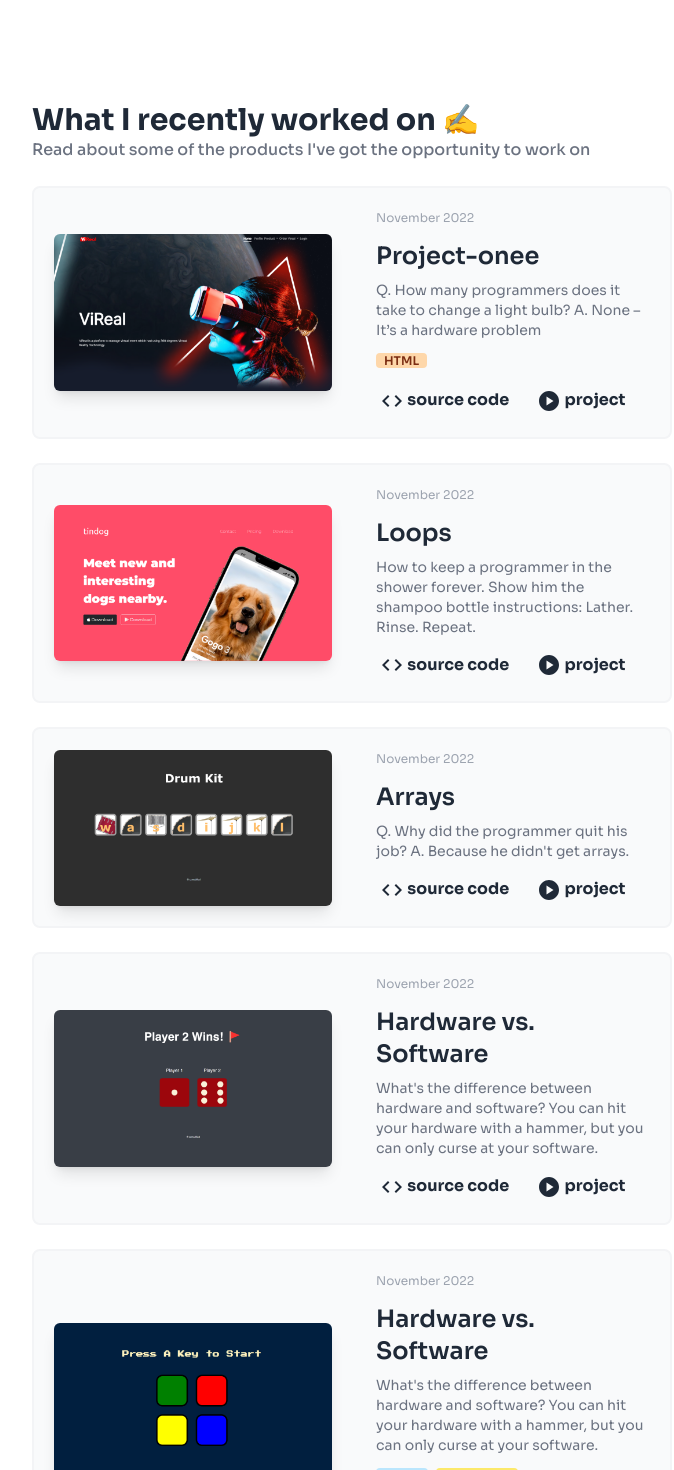
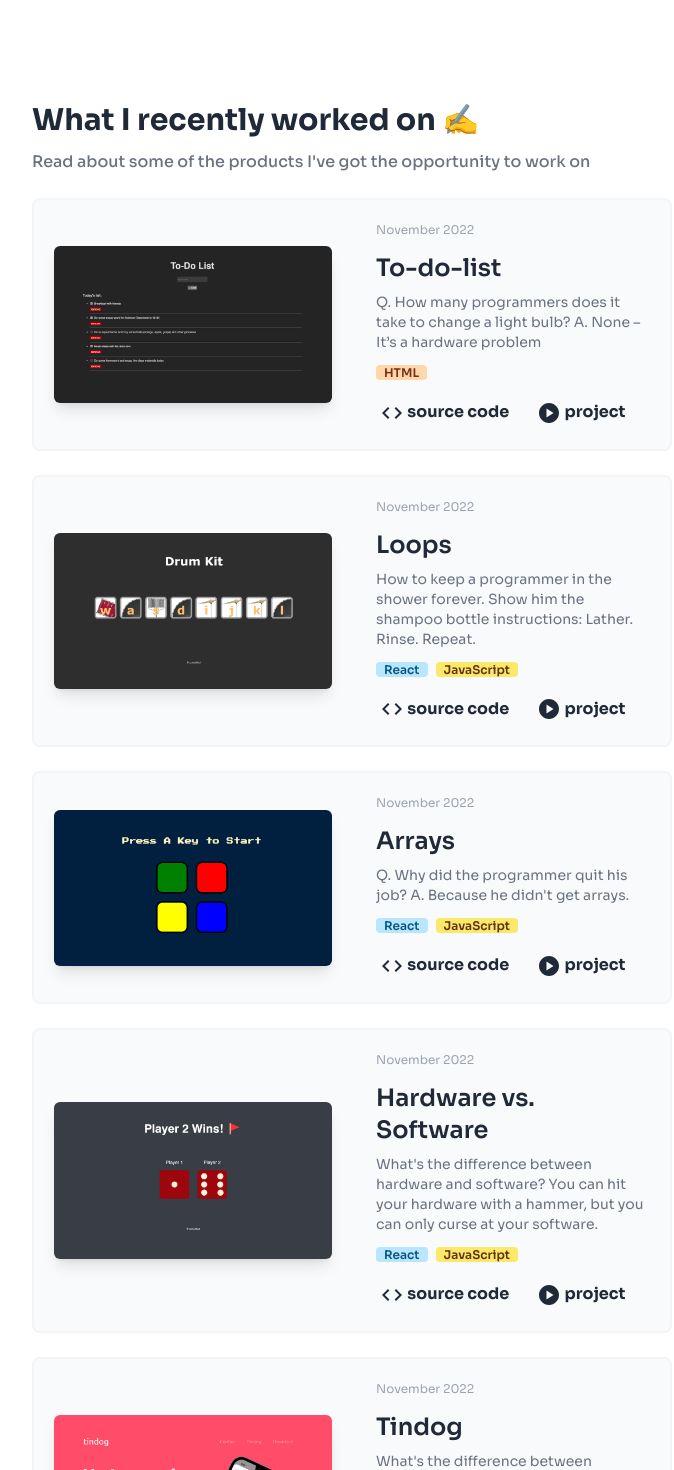
Before and after one commit to chezapangestu/chezapangestu.github.io, a React (Create React App) app: page / in a window 1280 px wide. Shown: the part 4200-5670 px from the top of the page, without its empty margins (288-962 px from the left). Built offline with nearby package versions, Linux system fonts and the light colour scheme.

Commit message:
fixin some pict fro the project section

```diff
--- a/src/component/Contact.jsx
+++ b/src/component/Contact.jsx
@@ -4,9 +4,10 @@ function Contact(){
     return(
         <section id="contact-me">
                 <div className="next-section sm:small-body md:medium-body lg:large-body dark:bg-dark-black text-gray-800 dark:text-white pt-16 sm:pt28 md:pt-28 lg:pt-28">
-                    <h1 className="text-3xl font-bold mb-6">
-                    Contact me
+                    <h1 className="text-3xl font-bold">
+                    Contact
                     </h1>
+                    <p className="font-medium text-gray-500 dark:text-whity mt-3 mb-6">Here is my resume, and you can reach me out at:</p>
                         <div role="list" className="list-disc space-y-2 pl-4 text-sm sm:text-sm md:text-lg lg:text-lg">
                             <li className="text-gray-400 dark:text-white"><span className="text-gray-600 dark:text-white">Email: <a className="underline hover:text-black dark:hover:text-blue-300" href="mailto:vijaycheza@gmail.com">vijaycheza@gmail.com</a></span></li>
                             <li className="text-gray-400 dark:text-white"><span className="text-gray-600 dark:text-white">GitHub: <a className="underline hover:text-black dark:hover:text-blue-300" href="https://github.com/chezapangestu">github.com/chezapangestu</a></span></li>
--- a/src/component/Portfolio.jsx
+++ b/src/component/Portfolio.jsx
@@ -6,11 +6,11 @@ function Portoflio(){
 
     return(
         <section id="portfolio">
-            <div className="next-section sm:small-body md:medium-body lg:large-body dark:bg-dark-black text-gray-800 dark:text-white pt-16 sm:pt28 md:pt-28 lg:pt-28">
+            <div className="next-section sm:small-body md:medium-body lg:large-body dark:bg-dark-black text-gray-800 dark:text-white pt-20 sm:pt28 md:pt-28 lg:pt-28">
             <h1 className="text-3xl font-bold">
             What I recently worked on ✍
             </h1>
-            <p className="font-medium text-gray-500 dark:text-whity mb-6">Read about some of the products I've got the opportunity to work on</p>
+            <p className="font-medium text-gray-500 dark:text-whity mt-3 mb-6">Read about some of the products I've got the opportunity to work on</p>
         {project.map((project => <PortoItems
             key={project.key}
             id={project.key}
@@ -26,69 +26,6 @@ function Portoflio(){
             />
         ))}
         </div>
-        {/* <div className="next-section sm:small-body md:medium-body lg:large-body dark:bg-dark-black text-gray-800 dark:text-white pt-16 sm:pt28 md:pt-28 lg:pt-28">
-            <h1 className="text-3xl font-bold">
-            What I recently worked on ✍
-            </h1>
-
-            <p className="font-medium text-gray-500 dark:text-whity mb-6">Read about some of the products I've got the opportunity to work on</p>
-            <div className="rounded-lg border-2 border-gray-100 bg-gray-50 dark:bg-blacky dark:border-gray-700">
-                <div className="grid grid-cols-1 sm:grid-cols-1 md:grid-cols-2 lg:grid-cols-2">
-                    <div className="order-last pb-6 pt-2 sm:py-6 md:py-6 lg:py-6 px-6">
-                        <time className="block mb-2 text-sm font-normal leading-none text-gray-400 dark:text-gray-500">November 20222</time>
-                        <h1 className="text-2xl font-semibold mt-4">{props.title}</h1>
-                        <p className="text-gray-500 mb-5">{props.content}</p>
-                        <a href="http://www.vireal.live" className="rounded-lg border-2 border-gray-400 px-2 py-1">vireal.live</a>
-                        <a href="http://www.vireal.live" className="rounded-lg border-2 border-gray-400 px-2 py-1">vireal.live</a>
-                    </div>
-                    <div className="px-5 py-5 lg:py-5 lg:px-5 mx-auto my-auto">
-                        <img className="shadow-lg rounded-md" src={web5} alt="avatar" />
-                    </div>
-                </div>
-            </div> */}
-            {/* <div className="rounded-lg border-2 border-gray-100 bg-gray-50 dark:bg-blacky dark:border-gray-700 mt-5">
-                <div className="grid grid-cols-1 sm:grid-cols-1 md:grid-cols-2 lg:grid-cols-2">
-                    <div className="order-last pb-6 pt-2 sm:py-6 md:py-6 lg:py-6 px-6">
-                        <time className="block mb-2 text-sm font-normal leading-none text-gray-400 dark:text-gray-500">November 20222</time>
-                        <h1 className="text-2xl font-semibold mt-4">{props.title}</h1>
-                        <p className="text-gray-500 mb-5">In the middle of last year, I started designing on...</p>
-                        <a href="http://www.vireal.live" className="rounded-lg border-2 border-gray-400 px-2 py-1">vireal.live</a>
-                    </div>
-                    <div className="px-5 py-5 lg:py-5 lg:px-5 mx-auto my-auto">
-                        <img className="shadow-lg rounded-md" src={web4} alt="avatar" />
-                    </div>
-                </div>
-            </div>
-            <div className="rounded-lg border-2 border-gray-100 bg-gray-50 dark:bg-blacky dark:border-gray-700 mt-5">
-                <div className="grid grid-cols-1 sm:grid-cols-1 md:grid-cols-2 lg:grid-cols-2">
-                    <div className="order-last pb-6 pt-2 sm:py-6 md:py-6 lg:py-6 px-6">
-                        <time className="block mb-2 text-sm font-normal leading-none text-gray-400 dark:text-gray-500">November 20222</time>
-                        <h1 className="text-2xl font-semibold mt-4">Project-1</h1>
-                        <p className="text-gray-500 mb-5">In the middle of last year, I started designing on...</p>
-                        <a href="http://www.vireal.live" className="rounded-lg border-2 border-gray-400 px-2 py-1">vireal.live</a>
-                    </div>
-                    <div className="px-5 py-5 lg:py-5 lg:px-5 mx-auto my-auto">
-                        <img className="shadow-lg rounded-md" src={web3} alt="avatar" />
-                    </div>
-                </div>
-            </div>
-            <div className="rounded-lg border-2 border-gray-100 bg-gray-50 dark:bg-blacky dark:border-gray-700 mt-5">
-                <div className="grid grid-cols-1 sm:grid-cols-1 md:grid-cols-2 lg:grid-cols-2">
-                    <div className="order-last pb-6 pt-2 sm:py-6 md:py-6 lg:py-6 px-6">
-                        <time className="block mb-2 text-sm font-normal leading-none text-gray-400 dark:text-gray-500">November 20222</time>
-                        <h1 className="text-2xl font-semibold mt-4">Project-1</h1>
-                        <p className="text-gray-500 mb-5">In the middle of last year, I started designing on...</p>
-                        <a href="http://www.vireal.live" className="rounded-lg border-2 border-gray-400 px-2 py-1">vireal.live</a>
-                    </div>
-                    <div className="px-5 py-5 lg:py-5 lg:px-5 mx-auto my-auto">
-                        <img className="shadow-lg rounded-md" src={web2} alt="avatar" />
-                    </div>
-                </div>
-            </div> */}
-
-
-
-        {/* </div> */}
         </section>
     )
 }
--- a/src/data/project.js
+++ b/src/data/project.js
@@ -1,19 +1,21 @@
-import web1 from "../pict/web-1.png"
-import web2 from "../pict/web-2.png"
-import web3 from "../pict/web-3.png"
-import web4 from "../pict/web-4.png"
-import web5 from "../pict/web-5.png"
+// import web1 from "../pict/web-1.png"
+import tindog from "../pict/web-2.png"
+import drumKit from "../pict/web-3.png"
+import dice from "../pict/web-4.png"
+import simonGame from "../pict/web-5.png"
+import todoList from "../pict/web-6.png"
 
 
 const project = [
     {
       key: 1,
       time: "November 2022",
-      title: "Project-onee",
+      title: "To-do-list",
       content:
         "Q. How many programmers does it take to change a light bulb? A. None – It’s a hardware problem",
-      image: web1,
-      tech1: "HTML"
+      image: todoList,
+      tech1: "HTML",
+
     },
     {
       key: 2,
@@ -21,7 +23,9 @@ const project = [
       title: "Loops",
       content:
         "How to keep a programmer in the shower forever. Show him the shampoo bottle instructions: Lather. Rinse. Repeat.",
-      image: web2
+      image: drumKit,
+      tech1: "React",
+      tech2: "JavaScript"
     },
     {
       key: 3,
@@ -29,7 +33,9 @@ const project = [
       title: "Arrays",
       content:
         "Q. Why did the programmer quit his job? A. Because he didn't get arrays.",
-      image: web3
+      image: simonGame,
+      tech1: "React",
+      tech2: "JavaScript"
     },
     {
       key: 4,
@@ -37,15 +43,17 @@ const project = [
       title: "Hardware vs. Software",
       content:
         "What's the difference between hardware and software? You can hit your hardware with a hammer, but you can only curse at your software.",
-      image: web4
+      image: dice,
+      tech1: "React",
+      tech2: "JavaScript"
     },
     {
       key: 5,
       time: "November 2022",
-      title: "Hardware vs. Software",
+      title: "Tindog",
       content:
         "What's the difference between hardware and software? You can hit your hardware with a hammer, but you can only curse at your software.",
-      image: web5,
+      image: tindog,
       tech1: "React",
       tech2: "JavaScript"
     }
```
Also changed, not shown: src/pict/web-2.png, src/pict/web-6.png (added).
